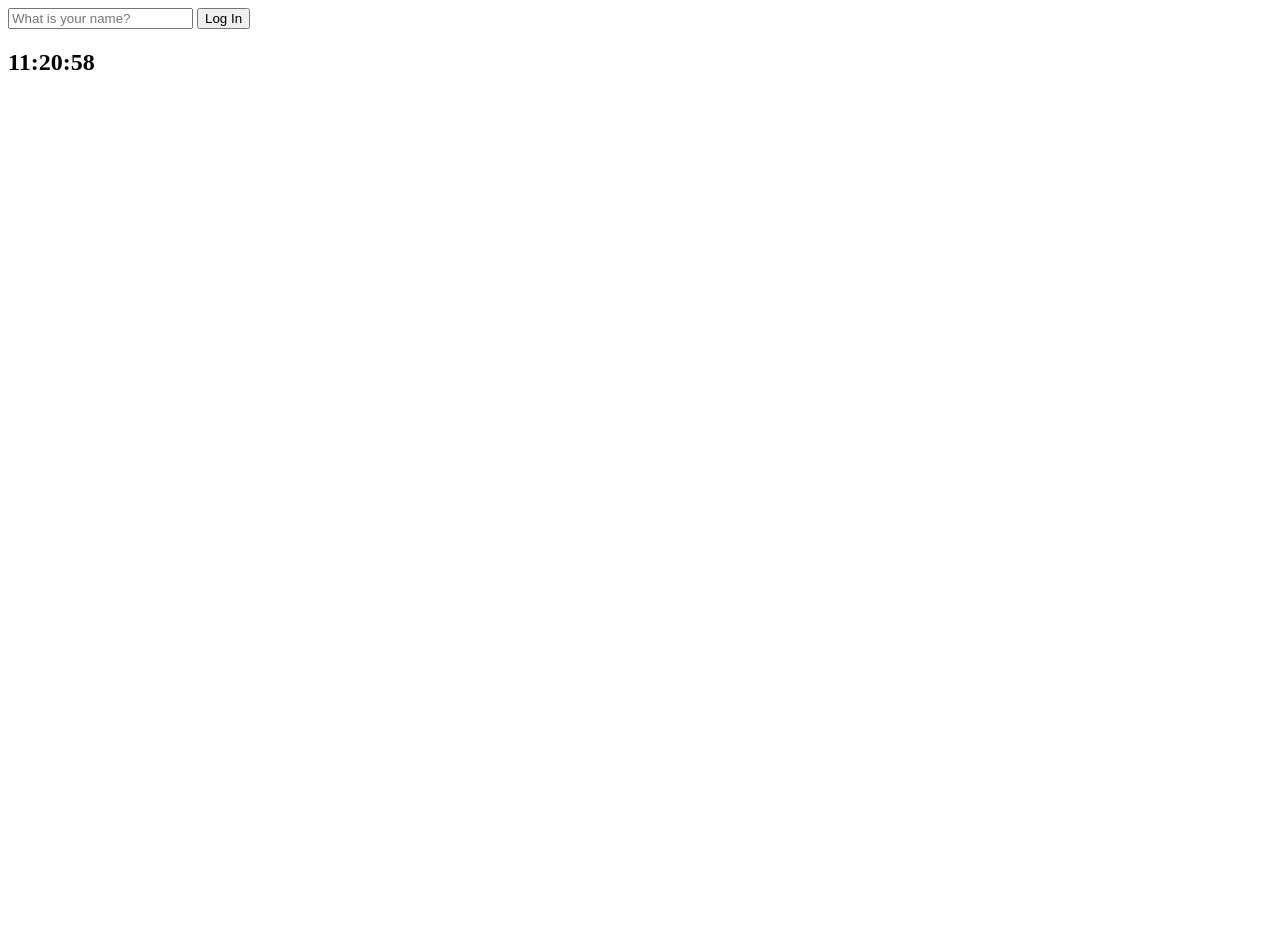
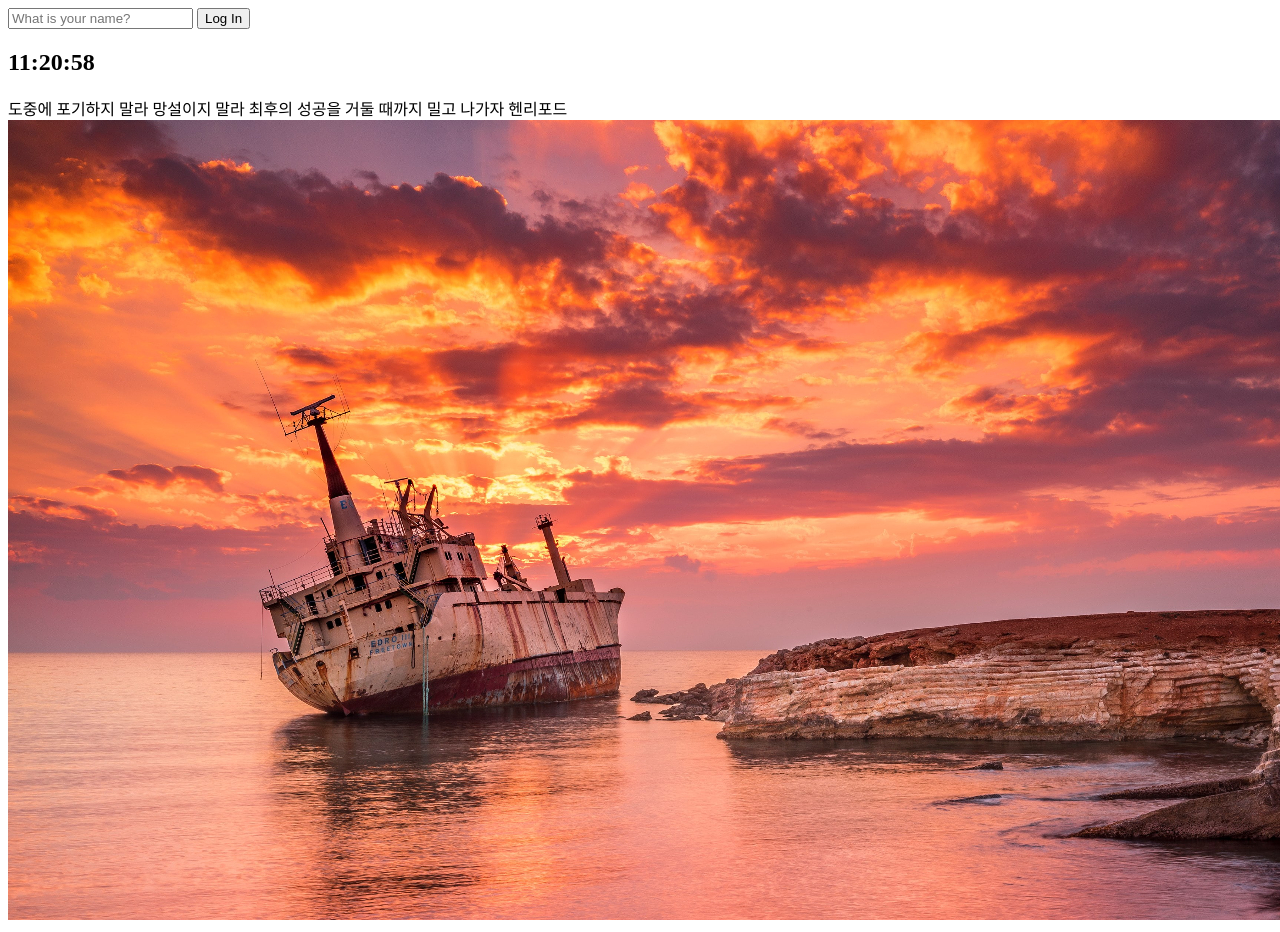
Before and after one commit to dlghgus5656/Chrome-momentum_Vanilla-JS, a plain HTML site: page momentum/index.html in a window 1280 px wide. Before the commit the page ends 800 px from the top, so only its background shows below. Drawn offline with Linux system fonts and the light colour scheme.

Commit message:
background
랜덤 명언,배경화면 기능 추가(Math.  ,append, prepend)

```diff
--- a/momentum/index.html
+++ b/momentum/index.html
@@ -19,8 +19,14 @@
     </form>
     <h1 id="greeting" class="hidden"></h1>
     <h2 id="clock">00:00:00</h2>
+    <div id="quote">
+      <span></span>
+      <span></span>
+    </div>
 
     <script src="js/greetings.js"></script>
     <script src="js/clock.js"></script>
+    <script src="js/quotes.js"></script>
+    <script src="js/background.js"></script>
   </body>
 </html>
--- /dev/null
+++ b/momentum/js/background.js
@@ -0,0 +1,9 @@
+const images = ["1.jpg", "2.jpg", "3.jpg"];
+
+const chosenImage = images[Math.floor(Math.random() * images.length)];
+
+const bgImage = document.createElement("img");
+
+bgImage.src = `img/${chosenImage}`;
+
+document.body.appendChild(bgImage); // append =html 에서 가장 뒤에 추가, prepend = html에서 가장 앞에 추가
--- /dev/null
+++ b/momentum/js/quotes.js
@@ -0,0 +1,55 @@
+const quotes = [
+  //이처럼 배열안에 {} 사용할 수 있다 하나의 오브젝트로 봐도된다.
+  {
+    quote: "삶이 있는 한 희망은 있다",
+    author: "키케로",
+  },
+  {
+    quote:
+      "진정으로 웃으려면 고통을 참아야하며, 나아가 고통을 즐길 줄 알아야 해",
+    author: "찰리 채플린",
+  },
+  {
+    quote: "신은 용기있는자를 결코 버리지 않는다",
+    author: "켄러",
+  },
+  {
+    quote: "피할 수 없으면 즐겨라",
+    author: "로버트 엘리엇",
+  },
+  {
+    quote:
+      "어제를 후회하지 마라. 인생은 오늘의 나 안에 있고 내일은 스스로 만드는 것이다",
+    author: "L.론허바드",
+  },
+  {
+    quote: "고통이 남기고 간 뒤를 보라! 고난이 지나면 반드시 기쁨이 스며든다",
+    author: "괴테",
+  },
+  {
+    quote: "당신이 할 수 있다고 믿든 할 수 없다고 믿는 믿는 대로 될것이다",
+    author: "헨리포드",
+  },
+  {
+    quote: "길을 잃는 다는 것은 곧 길을 알게 된다는 것이다",
+    author: "동아프리카 속담",
+  },
+  {
+    quote: "실패는 잊어라 그러나 그것이 준 교훈은 절대 잊으면 안된다",
+    author: "하버트 개서",
+  },
+  {
+    quote:
+      "도중에 포기하지 말라 망설이지 말라 최후의 성공을 거둘 때까지 밀고 나가자",
+    author: "헨리포드",
+  },
+];
+
+const quote = document.querySelector("#quote span:first-child");
+const author = document.querySelector("#quote span:last-child");
+
+const todaysQuote = quotes[Math.floor(Math.random() * quotes.length)];
+// Math. 은 0과 1사이에 소숫자를 포함한 수가 나오기 때문에 * 10같은 숫자를 곱해줘 1~10사이의 숫자를 나타나게 할 수 있다.
+// ceil은 올림 floor은 내림 round는 반올림
+quote.innerText = todaysQuote.quote;
+author.innerText = todaysQuote.author;
```
Also changed, not shown: momentum/img/1.jpg (added), momentum/img/2.jpg (added), momentum/img/3.jpg (added).
